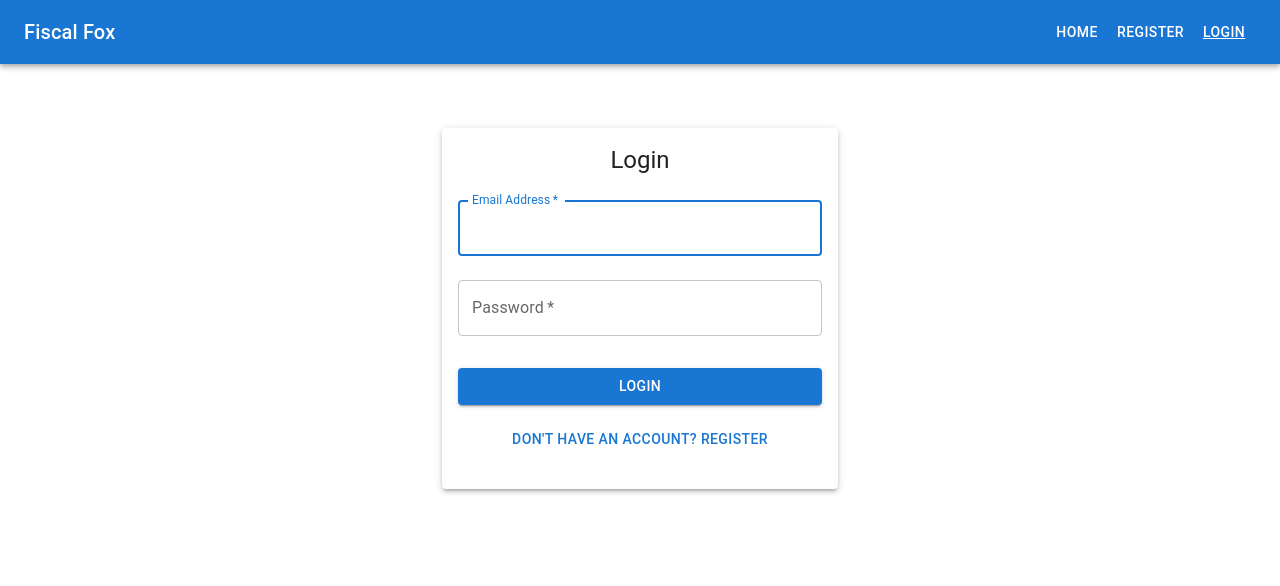
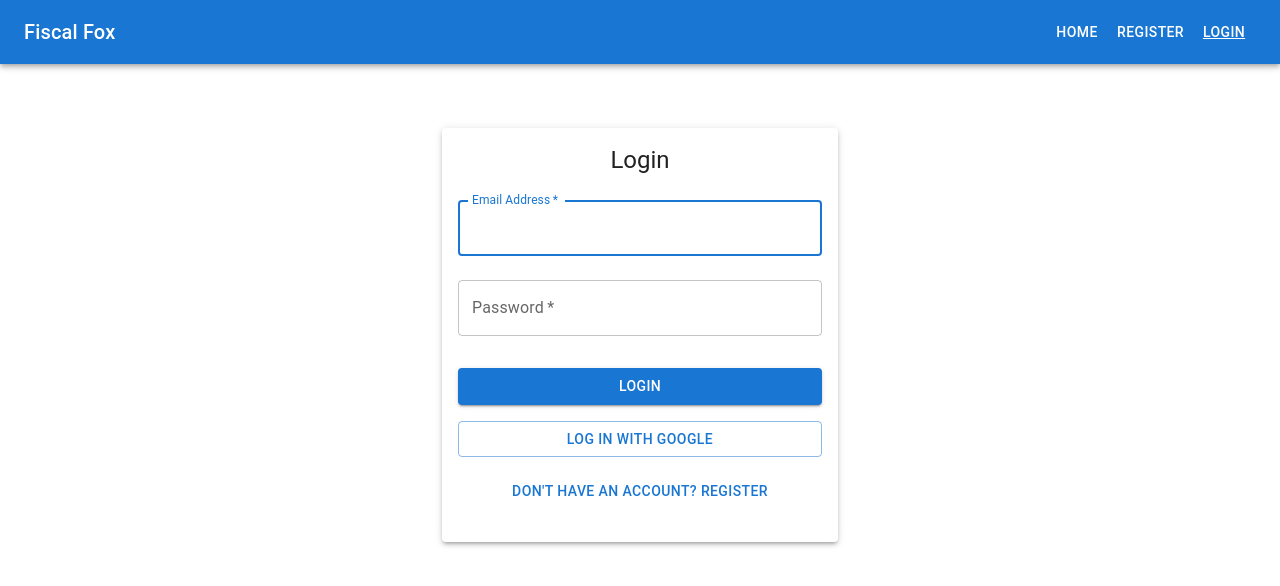
Before and after one commit to jordanhughes421/fiscalfox-front, a React (Create React App) app: page /login in a window 1280 px wide. Shown: the top 586 px of the page. Built offline with nearby package versions, Linux system fonts and the light colour scheme.

Commit message:
added google log in

```diff
--- a/src/Components/HomePage/HomePage.js
+++ b/src/Components/HomePage/HomePage.js
@@ -1,5 +1,5 @@
-import React, { useState } from 'react';
-import { NavLink } from "react-router-dom";
+import React, { useState, useEffect } from 'react';
+import { NavLink, useLocation } from "react-router-dom";
 import { Box, Button, Typography, Grid, Paper, Card, CardContent, Container } from '@mui/material';
 import AddCircleOutlineIcon from '@mui/icons-material/AddCircleOutline';
 import MoneyOffIcon from '@mui/icons-material/MoneyOff';
@@ -25,6 +25,7 @@ import AddQuote from '../AddQuote/AddQuote';
 
 function HomePage() {
     const { isLoggedIn } = useAuth();
+    const { login } = useAuth();
     const [openAddProject, setOpenAddProject] = useState(false);
     const [openAddExpense, setOpenAddExpense] = useState(false);
     const [openAddRevenue, setOpenAddRevenue] = useState(false);
@@ -85,7 +86,20 @@ function HomePage() {
     };
     const handleCloseAddConsumableAssetDialog = () => setOpenAddConsumableAsset(false);
 
+    const location = useLocation();
 
+    useEffect(() => {
+        // Function to parse query string and extract 'token' parameter
+        const searchParams = new URLSearchParams(location.search);
+        const token = searchParams.get('token');
+
+        if (token) {
+            //console.log('Token found in URL:', token);
+            // Here you can handle the token as needed, e.g., storing it for future requests
+            login(token);
+            // Or update your auth context/state
+        }
+    }, [location]);
 
     return (
         <Box sx={{ flexGrow: 1 }}>
--- a/src/Components/auth/login.js
+++ b/src/Components/auth/login.js
@@ -89,6 +89,14 @@ function Login() {
             Login
           </Button>
           <Button
+          fullWidth
+          variant="outlined"
+          onClick={() => window.location.href = `${baseUrl}/auth/auth/google`}
+          sx={{ mb: 2 }}
+          >
+          Log in with Google
+          </Button>
+          <Button
             fullWidth
             variant="text"
             onClick={() => navigate('/register')}
```
